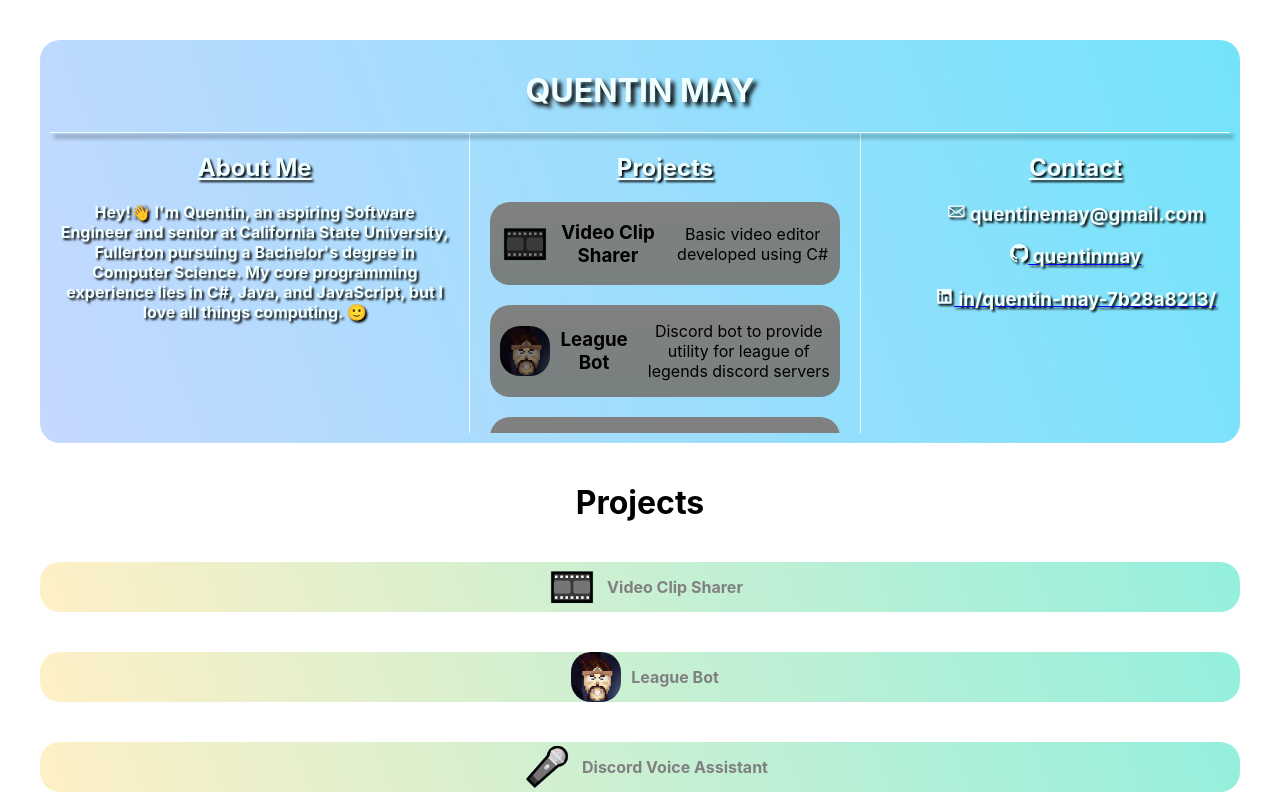
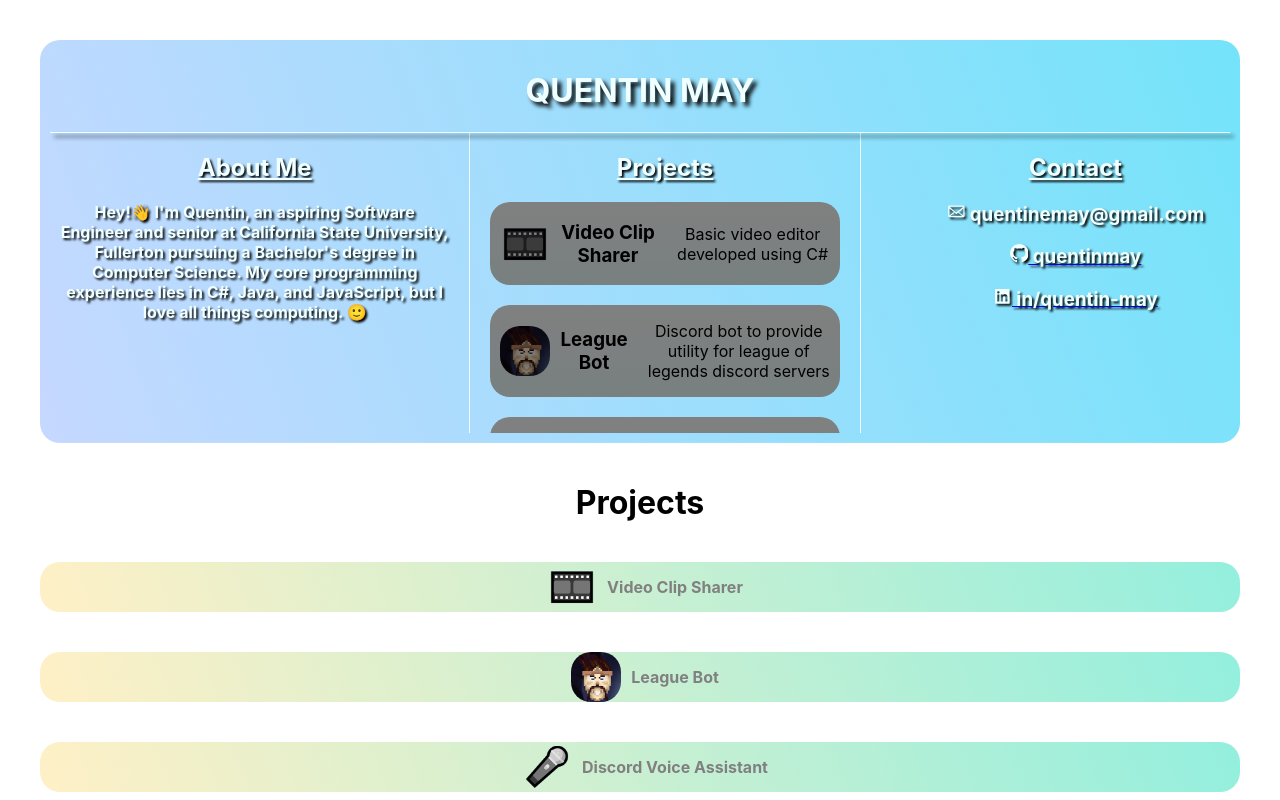
Before and after one commit to quentinmay/portfolio, a React (Create React App) app: page / in a window 1280 px wide. Shown: the top 800 px of the page. Built offline with nearby package versions, Linux system fonts and the light colour scheme; no server answers.

Commit message:
Changed linkedIn url

```diff
--- a/src/components/Header.js
+++ b/src/components/Header.js
@@ -32,8 +32,8 @@ function Header() {
                         <a href="https://github.com/quentinmay">
                             <h3 className="contact-info github paragraph" ><GoMarkGithub /> quentinmay</h3>
                         </a>
-                        <a href="https://www.linkedin.com/in/quentin-may-7b28a8213/">
-                            <h3 className="contact-info linked-in paragraph"><AiFillLinkedin /> in/quentin-may-7b28a8213/</h3>
+                        <a href="https://www.linkedin.com/in/quentin-may">
+                            <h3 className="contact-info linked-in paragraph"><AiFillLinkedin /> in/quentin-may</h3>
                         </a>
                     </div>
                 </div>
```
